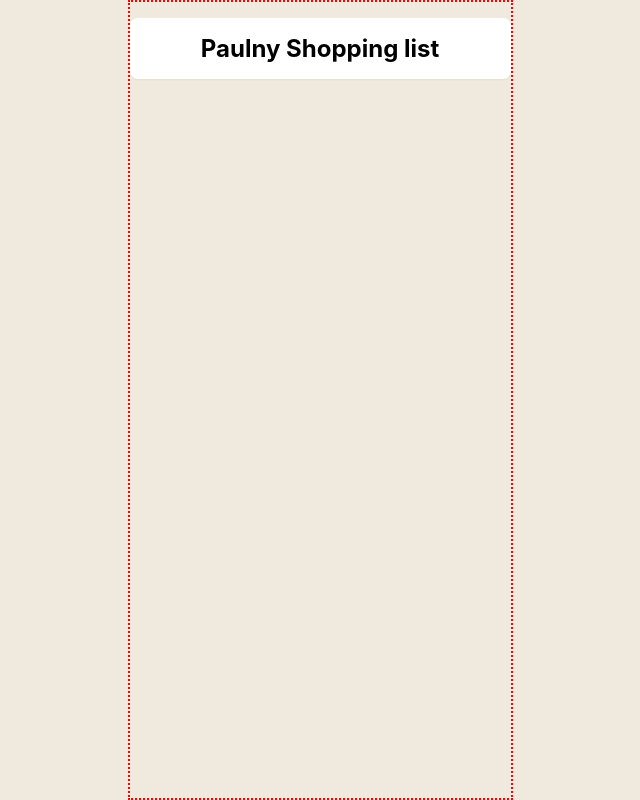
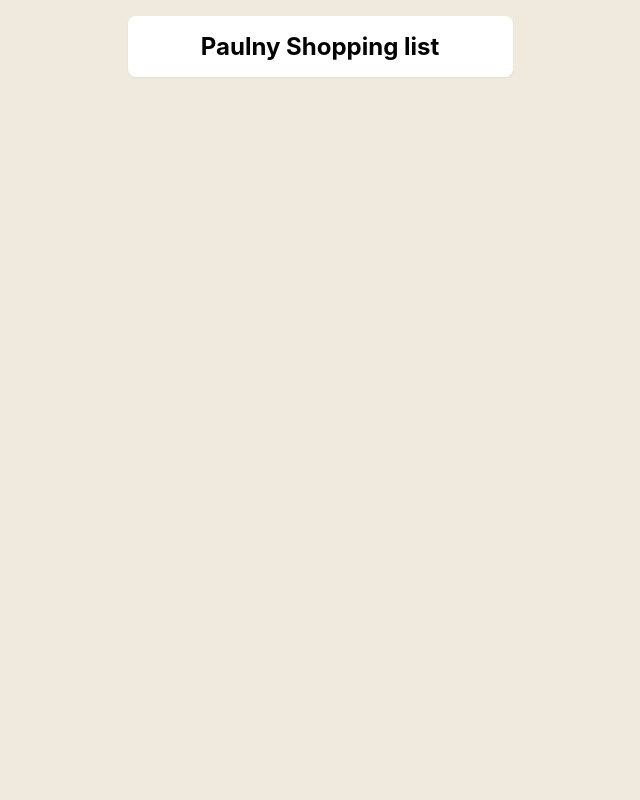
Before and after one commit to Hook-88/paulny-shopping-list, a React (Vite) app: page / in a window 1280 px wide. Shown: the whole page, without its empty margins (320-960 px from the left). Built offline with nearby package versions, Linux system fonts and the light colour scheme.

Commit message:
improved styles

```diff
--- a/src/App.css
+++ b/src/App.css
@@ -3,7 +3,6 @@
   margin: 0 auto;
   text-align: center;
   min-height: 100vh;
-  border: 2px dotted red;
   display: flex;
   flex-direction: column;
   gap: 1rem;
```
